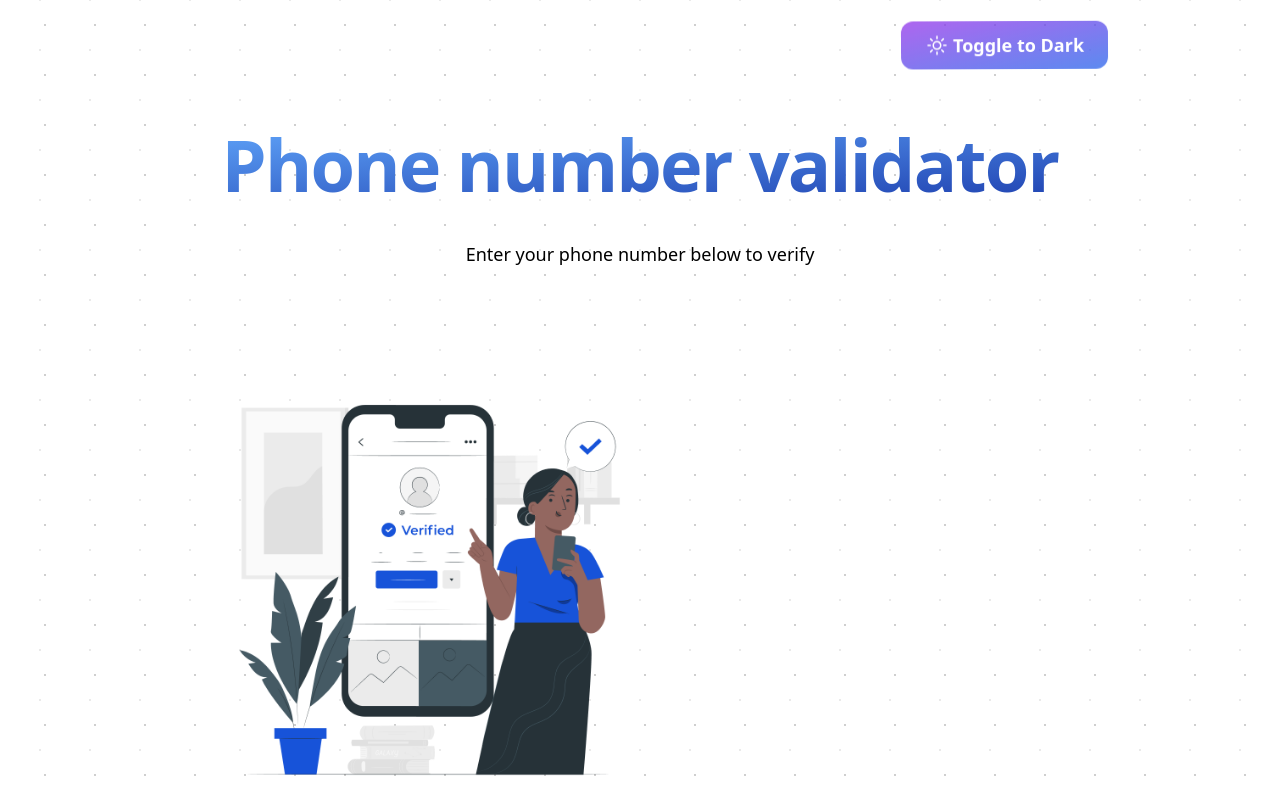
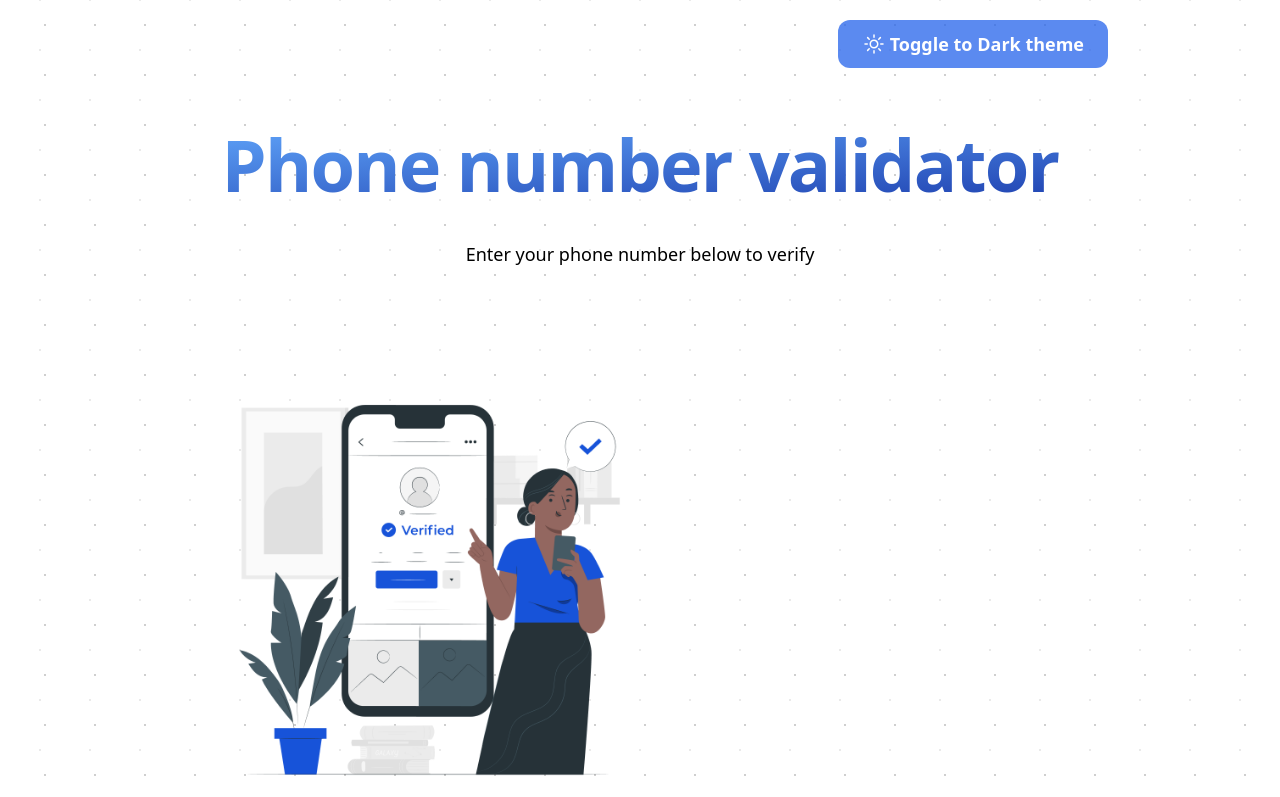
Before and after one commit to xtaaaal/phone-validation-ui, a Next.js app: page / in a window 1280 px wide. Shown: the top 797 px of the page. Built offline with nearby package versions, Linux system fonts and the light colour scheme.

Commit message:
style: update toggle button style

```diff
--- a/src/components/elements/button/button.module.css
+++ b/src/components/elements/button/button.module.css
@@ -1,4 +1,4 @@
 .button {
-  @apply w-full flex-none bg-gradient-to-br from-purple-600 to-blue-600 text-white text-lg leading-6 font-semibold py-3 px-6 rounded-xl transition-all duration-200;
+  @apply w-full flex-none bg-blue-600 text-white text-lg leading-6 font-semibold py-3 px-6 rounded-xl transition-all duration-200;
   @apply sm:w-auto hover:translate-y-2 focus:outline-none focus:ring focus:border-blue-300;
 }
--- a/src/components/fragments/header/header.module.css
+++ b/src/components/fragments/header/header.module.css
@@ -32,7 +32,7 @@
 
 .themeButton {
   @apply absolute top-5 right-5 opacity-75;
-  animation: bounce 8s cubic-bezier(0.4, 0, 0.2, 1) infinite;
+  /* animation: bounce 8s cubic-bezier(0.4, 0, 0.2, 1) infinite; */
 }
 
 .themeButtonEmoji {
--- a/src/components/fragments/header/header.tsx
+++ b/src/components/fragments/header/header.tsx
@@ -16,14 +16,11 @@ const Header = (): JSX.Element => {
     <header className={styles.header}>
       <div className={styles.themeButton}>
         <Button
-          onClick={() => {
-            console.log("toggle");
-            setTheme(currentTheme === "light" ? "dark" : "light");
-          }}
+          onClick={() => setTheme(currentTheme === "light" ? "dark" : "light")}
         >
           <div className={styles.buttonContainer}>
             <ToggleButtonIcon className={styles.icon} />
-            Toggle to {currentTheme === "light" ? "Dark" : "Light"}
+            Toggle to {currentTheme === "light" ? "Dark" : "Light"} theme
           </div>
         </Button>
       </div>
```
